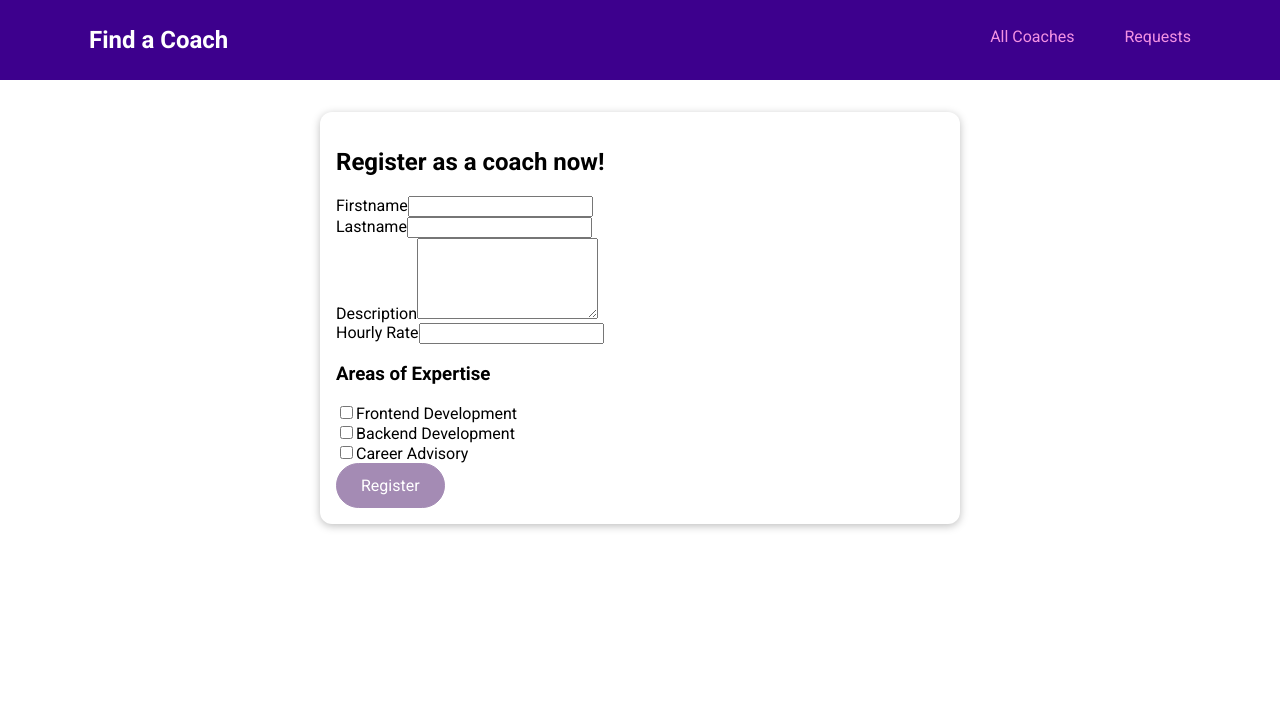
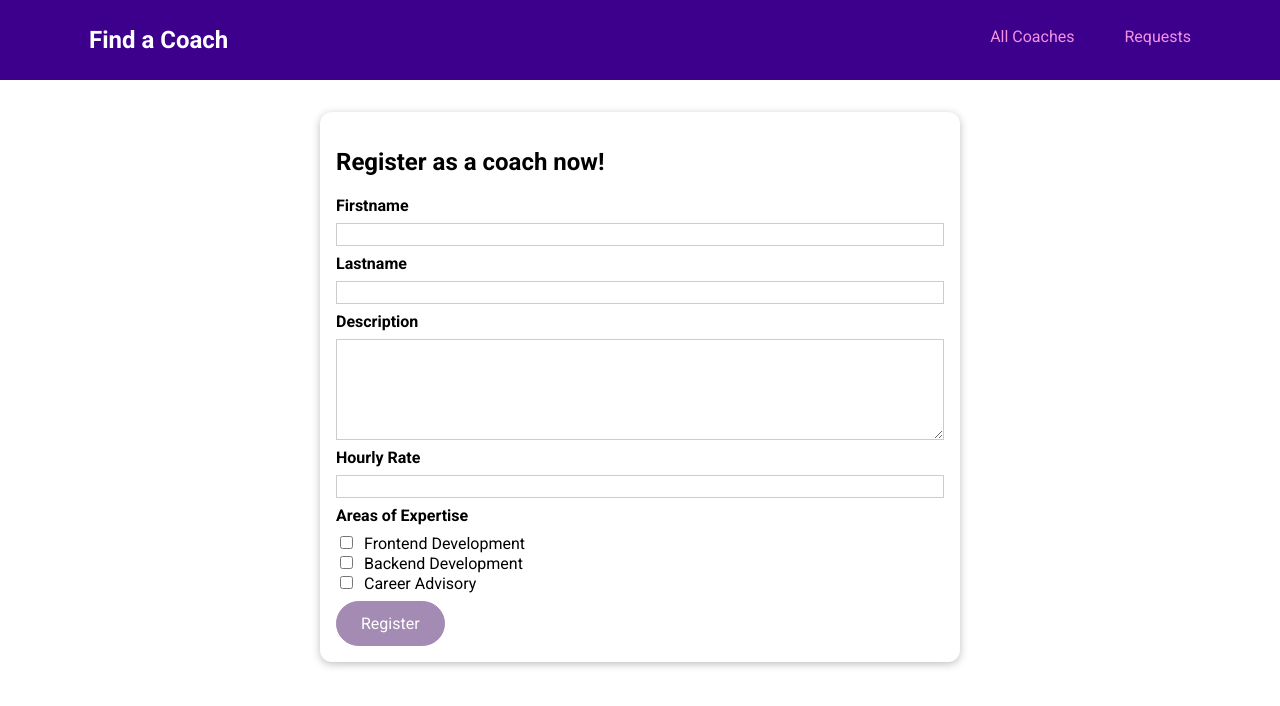
Before and after one commit to sidneyfranciscodev/find-a-coach-vue, a Vue app: page /register in a window 1280 px wide. Shown: the top 706 px of the page. Built offline with nearby package versions, Linux system fonts and the light colour scheme.

Commit message:
add: styles in CoachForm.vue

```diff
--- a/src/components/coaches/CoachForm.vue
+++ b/src/components/coaches/CoachForm.vue
@@ -54,3 +54,51 @@ const submitForm = () => {
   };
 }
 </script>
+
+<style scoped>
+.form-control {
+  margin: 0.5rem 0;
+}
+label {
+  font-weight: bold;
+  display: block;
+  margin-bottom: 0.5rem;
+}
+input[type="checkbox"] + label {
+  font-weight: normal;
+  display: inline;
+  margin: 0 0 0 0.5rem;
+}
+input,
+textarea {
+  display: block;
+  width: 100%;
+  border: 1px solid #ccc;
+  font: inherit;
+}
+input:focus,
+textarea:focus {
+  background-color: #f0e6fd;
+  outline: none;
+  border-color: #3d008d;
+}
+input[type="checkbox"] {
+  display: inline;
+  width: auto;
+  border: none;
+}
+input[type="checkbox"]:focus {
+  outline: #3d008d solid 1px;
+}
+h3 {
+  margin: 0.5rem 0;
+  font-size: 1rem;
+}
+.invalid label {
+  color: red;
+}
+.invalid input,
+.invalid textarea {
+  border: 1px solid red;
+}
+</style>
```
